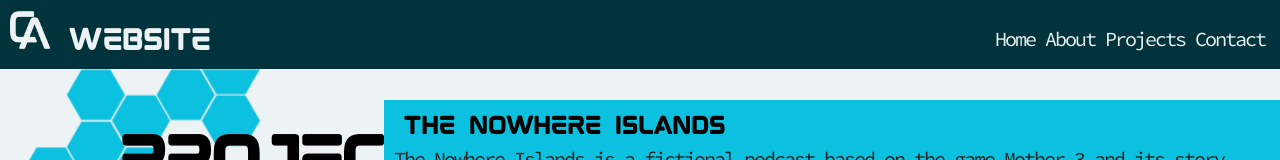
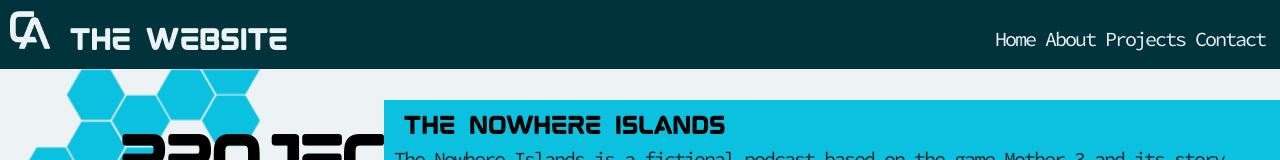
Before and after one commit to CallumAyliffe/TheWebsite, a plain HTML site: page projects.html in a window 1280 px wide. Shown: the top 160 px of the page. Drawn offline with Linux system fonts and the light colour scheme.

Commit message:
Update projects.html

```diff
--- a/projects.html
+++ b/projects.html
@@ -3,7 +3,7 @@
 <head>
   <meta charset="utf-8">
   <meta name="viewport" content="width=device-width, initial-scale=1">
-  <title> • Projects</title>
+  <title> The Website • Projects</title>
 
   <link rel="stylesheet" href="style.css">
   <link rel="icon" type="image/x-icon" href="images/icon.ico">
@@ -13,7 +13,7 @@
 
   <nav aria-label="Main navigation">
     <img src="images/logo.png" class="logo"></img>
-    <h1>Website</h1>
+    <h1>The Website</h1>
 
     <a href="contact.html">Contact</a>
     <a href="projects.html">Projects</a>
```
